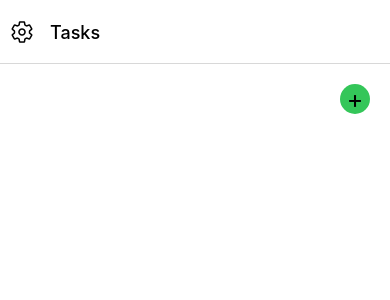
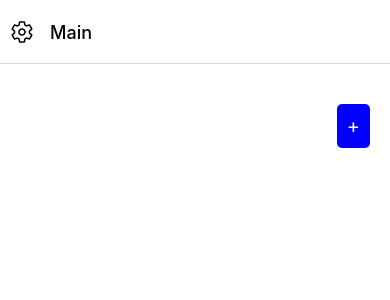
Before and after one commit to Aritra1235/taskapp, a React Native app: screen /Main in a window 390 px wide. Before the commit this address had no page. Shown: the top 300 px of the page. Built offline with nearby package versions, Linux system fonts and the light colour scheme.

Commit message:
added auto dark mode based on system

```diff
--- a/App.js
+++ b/App.js
@@ -27,7 +27,7 @@ const App = () => {
               }}
             >
               <Stack.Screen
-                name="Tasks"
+                name="Main"
                 component={MainScreen}
                 options={({ navigation }) => ({
                   headerLeft: () => (
--- a/components/MainScreen.js
+++ b/components/MainScreen.js
@@ -131,23 +131,21 @@ const styles = StyleSheet.create({
     padding: 20,
   },
   addButton: {
-    backgroundColor: "#34c659",
-    borderRadius: 100,
-    alignSelf: 'flex-end',
-    width: 30,
-    height: 30, // Add this line to ensure a circular shape
-    justifyContent: 'center', // Center the content vertically
-    alignItems: 'center', // Center the content horizontally
-
+    backgroundColor: "blue",
+    padding: 10,
+    borderRadius: 5,
+    alignSelf: "flex-end",
+    marginBottom: 10,
+    marginTop: 20,
   },
   addButtonText: {
-    color: 'black',
-    fontSize: 25,
+    color: "white",
+    fontSize: 20,
   },
   addTaskContainer: {
     flexDirection: 'row',
     alignItems: 'center',
-
+    marginBottom: 10,
   },
   addTaskInput: {
     flex: 1,
--- a/components/ThemeContext.js
+++ b/components/ThemeContext.js
@@ -1,10 +1,18 @@
-import React, { createContext, useState } from 'react';
-import { StyleSheet } from 'react-native';
+import React, { createContext, useState, useEffect } from 'react';
+import { Appearance, StyleSheet } from 'react-native';
 
 export const ThemeContext = createContext();
 
 export const ThemeProvider = ({ children }) => {
-  const [isDarkMode, setIsDarkMode] = useState(false);
+  const [isDarkMode, setIsDarkMode] = useState(Appearance.getColorScheme() === 'dark');
+
+  useEffect(() => {
+    const subscription = Appearance.addChangeListener(({ colorScheme }) => {
+      setIsDarkMode(colorScheme === 'dark');
+    });
+
+    return () => subscription.remove();
+  }, []);
 
   const toggleDarkMode = () => {
     setIsDarkMode(!isDarkMode);
```
